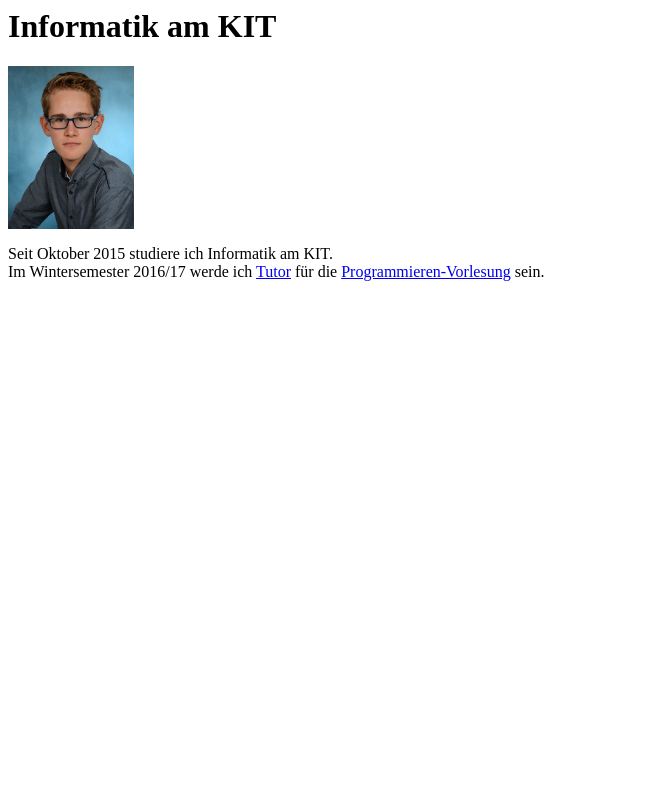
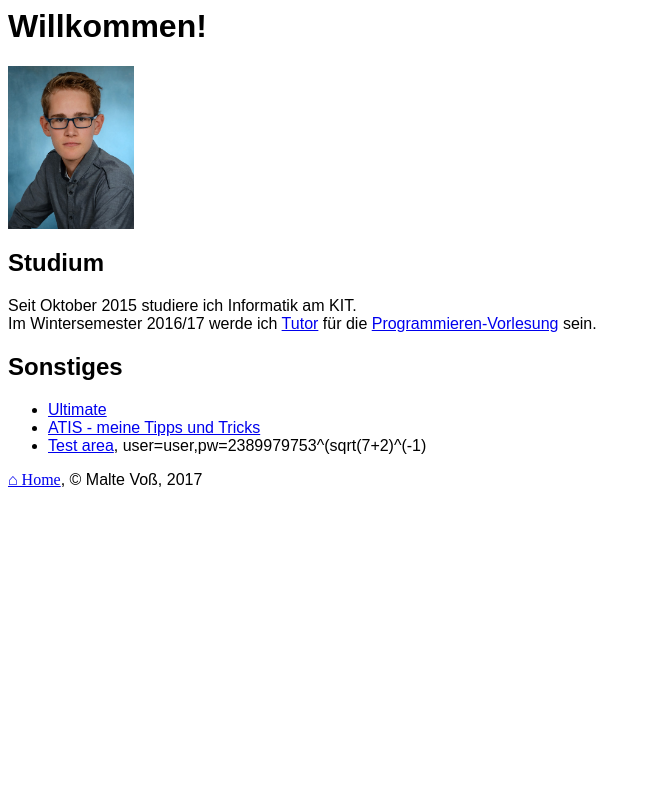
Before and after one commit to vossmalte/ATIS-Website, a PHP site: page / in a window 1280 px wide. Shown: the whole page, without its empty margins (0-651 px from the left). Run offline with PHP 8.4, Linux system fonts and the light colour scheme.

Commit message:
Verlinkungen zu Unterseiten, nun .php

```diff
--- a/index.php
+++ b/index.php
@@ -1,14 +1,29 @@
 <HTML>
 <body>
-
-<title>Malte Vo&szlig; - KIT</title>
-<h1>Informatik am KIT</h1>
+<head>
+    <title>Malte Vo&szlig; - Home</title>
+    <link rel="stylesheet" type="text/css" href="freestyler.css">
+</head>
+<h1>Willkommen!</h1>
 <img src="malte.jpg" alt="Portrait" width="10%"/>
 
+<h2>Studium</h2>
 <p>
   Seit Oktober 2015 studiere ich Informatik am KIT. <br>
   Im Wintersemester 2016/17 werde ich <a href="tut">Tutor</a>
      für die <a href="https://sdqweb.ipd.kit.edu/wiki/Vorlesung_Programmieren_WS16/17"> Programmieren-Vorlesung</a> sein.
 </p>
+
+<h2>Sonstiges</h2>
+<p>
+    <ul>
+        <li><a href="ultimate">Ultimate</a></li>
+        <li><a href="atis">ATIS - meine Tipps und Tricks</a></li>
+        <li><a href="test">Test area</a>, user=user,pw=2389979753^(sqrt(7+2)^(-1)</li>
+    </ul>
+</p>
+<?php
+    include("footer.html");
+?>
 </body>
 </HTML>
```
